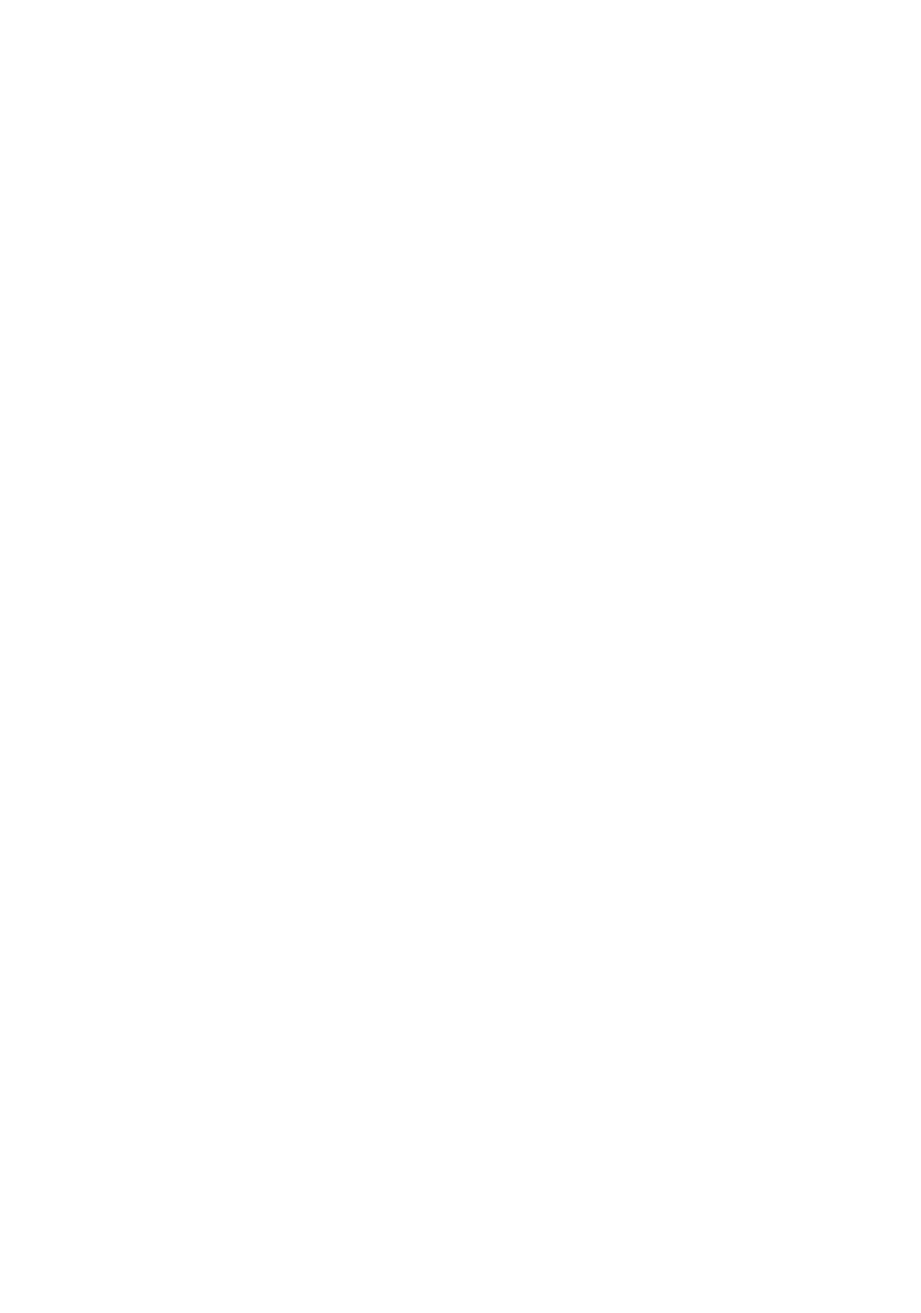
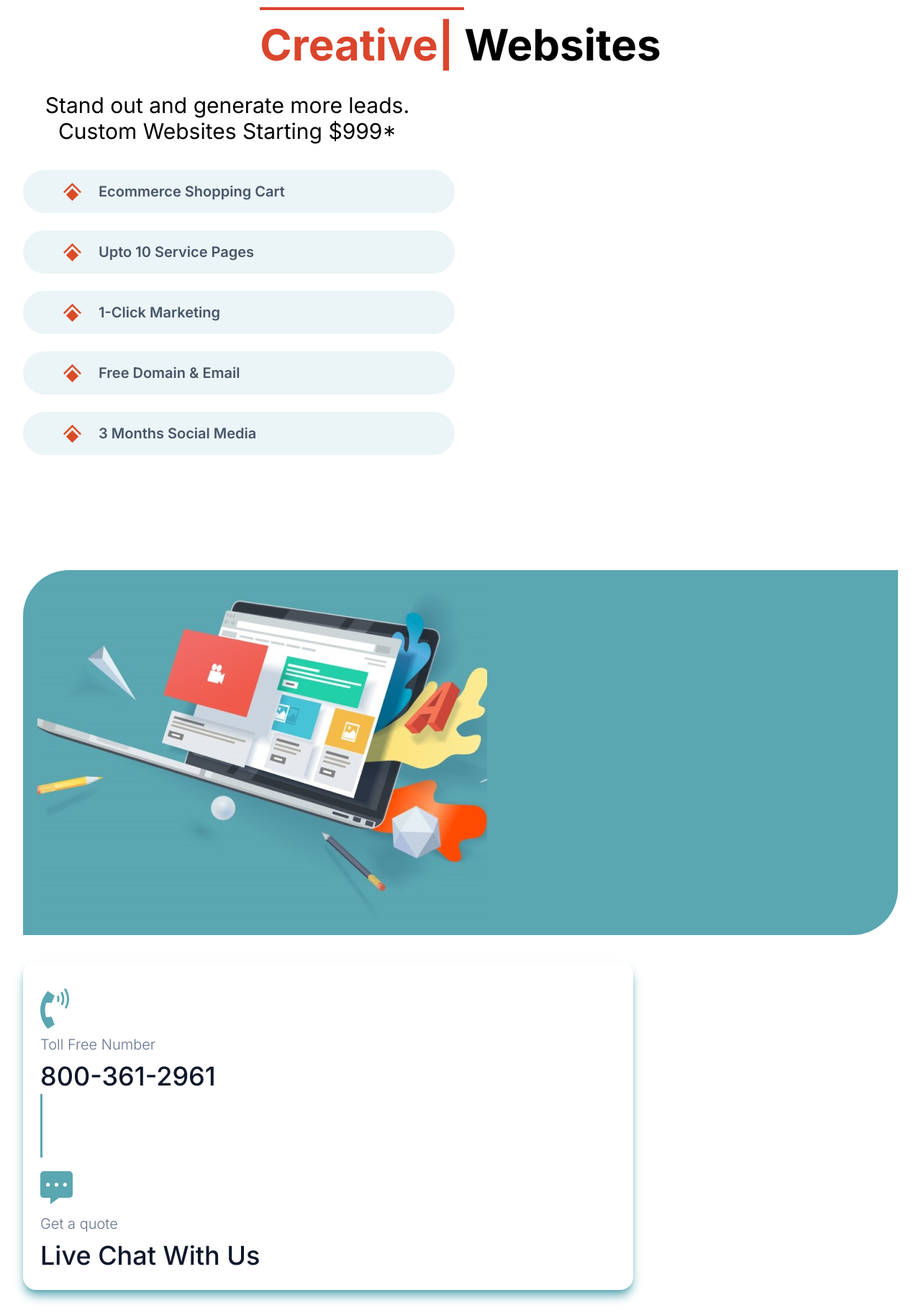
Before and after one commit to popooladayo/Nanoqode, a React (Vite) app: page / in a window 1280 px wide. Shown: the whole page at 72% size. Before the commit the page ends 800 px from the top, so only its background shows below. Built offline with nearby package versions, Linux system fonts and the light colour scheme.

Commit message:
Started with the web design page

```diff
--- a/src/App.jsx
+++ b/src/App.jsx
@@ -1,10 +1,12 @@
 import "./App.css";
+import WebDesign from "./pages/WebDesign";
 
 function App() {
     return (
         <div className="App">
             {/* <h1 className="text-3xl font-inter text-deep-orange">Hello world!</h1>
              */}
+            <WebDesign />
         </div>
     );
 }
--- a/src/Components/Button.jsx
+++ b/src/Components/Button.jsx
@@ -2,8 +2,8 @@ import React from "react";
 
 const Button = ({ children, colour }) => {
     return (
-        <div className={`bg-${colour} px-6 py-4 opacity-[0.9] rounded-md max-w-[253px]`}>
-            <button className="uppercase font-semibold text-white font-inter text-xl">{children}</button>
+        <div className={`bg-${colour} text-center py-4 opacity-[0.9] rounded-md w-[200px] sm:max-w-[253px]`}>
+            <button className="uppercase font-semibold text-white font-inter text-base sm:text-xl">{children}</button>
         </div>
     );
 };
--- a/src/Components/CtaBox.jsx
+++ b/src/Components/CtaBox.jsx
@@ -1,10 +1,10 @@
 import React from "react";
 import { Phone, Message } from "./SVGs";
 
-const CtaBox = () => {
+const CTABox = () => {
     return (
-        <div className="flex items-center justify-around rounded-[18px] p-6 max-w-[848px] shadow-lg shadow-light-blue">
-            <div className="flex gap-10">
+        <div className="items-center justify-around rounded-[18px] p-6 max-w-[848px] shadow-lg shadow-light-blue">
+            <div className="gap-10">
                 <div className="pt-3">
                     <Phone />
                 </div>
@@ -13,8 +13,10 @@ const CtaBox = () => {
                     <p className="text-slate-900 font-medium text-4xl leading-[3rem]">800-361-2961</p>
                 </div>
             </div>
+
             <hr className="h-[89px] w-[.2rem] bg-light-blue" />
-            <div className="flex flex-row-reverse gap-10">
+
+            <div className="flex-row-reverse gap-10">
                 <div className="pt-3">
                     <Message />
                 </div>
@@ -27,4 +29,4 @@ const CtaBox = () => {
     );
 };
 
-export default CtaBox;
+export default CTABox;
--- a/src/Components/Pill.jsx
+++ b/src/Components/Pill.jsx
@@ -1,13 +1,13 @@
 import React from "react";
-import { Diamond } from "./Diamond";
+import { Diamond } from "./SVGs";
 
 const Pill = ({ text }) => {
     return (
-        <div className="bg-very-light-blue flex items-center justify-evenly p-4 max-w-[400px] rounded-full">
+        <div className="bg-very-light-blue flex items-center justify-start space-x-6 py-2 px-14 sm:py-4 max-w-xs sm:max-w-[600px] rounded-full">
             <div>
                 <Diamond />
             </div>
-            <div className="font-semibold text-slate-600 font-inter text-xl capitalize">{text}</div>
+            <div className="font-semibold text-slate-600 font-inter text-base md:text-xl capitalize">{text}</div>
         </div>
     );
 };
--- a/src/Components/SVGs.jsx
+++ b/src/Components/SVGs.jsx
@@ -15,7 +15,7 @@ export const Phone = () => {
     return (
         <>
             <svg width="40" height="60" viewBox="0 0 41 58" fill="none" xmlns="http://www.w3.org/2000/svg">
-                <g clip-path="url(#clip0_12_9)">
+                <g clipPath="url(#clip0_12_9)">
                     <path
                         d="M16.1017 21.1317L20.4254 10.7906L10.7344 4.19629C10.7344 4.19629 -13.2692 30.2738 10.7344 57.9999L20.4254 52.1549L16.1017 40.7648L8.49808 41.3643C8.49808 41.3643 4.47263 30.2738 8.64717 20.6821L16.1017 21.1317Z"
                         fill="#5AA6B1"
@@ -47,7 +47,7 @@ export const Message = () => {
     return (
         <>
             <svg width="45" height="60" viewBox="0 0 52 53" fill="none" xmlns="http://www.w3.org/2000/svg">
-                <g clip-path="url(#clip0_12_40)">
+                <g clipPath="url(#clip0_12_40)">
                     <path
                         d="M46.3935 0H5.60647C2.52291 0 0 2.53723 0 5.6383V37.0718C0 40.1729 2.52291 42.7101 5.60647 42.7101H16.1186V52.859L29.9946 42.7101H46.3935C49.4771 42.7101 52 40.1729 52 37.0718V5.6383C52 2.53723 49.4771 0 46.3935 0ZM12.3342 24.6676C10.6523 24.6676 9.25067 23.258 9.25067 21.5665C9.25067 19.875 10.6523 18.4654 12.3342 18.4654C14.0162 18.4654 15.4178 19.875 15.4178 21.5665C15.4178 23.258 14.0162 24.6676 12.3342 24.6676ZM26.0701 24.6676C24.3881 24.6676 22.9865 23.258 22.9865 21.5665C22.9865 19.875 24.3881 18.4654 26.0701 18.4654C27.752 18.4654 29.1536 19.875 29.1536 21.5665C29.0135 23.258 27.752 24.6676 26.0701 24.6676ZM39.6658 24.6676C37.9838 24.6676 36.5822 23.258 36.5822 21.5665C36.5822 19.875 37.9838 18.4654 39.6658 18.4654C41.3477 18.4654 42.7493 19.875 42.7493 21.5665C42.6092 23.258 41.3477 24.6676 39.6658 24.6676Z"
                         fill="#5AA6B1"
@@ -66,7 +66,7 @@ export const Message = () => {
 export const PageIcon = () => (
     <>
         <svg width="35" height="35" viewBox="0 0 38 49" fill="white" xmlns="http://www.w3.org/2000">
-            <g clip-path="url(#clip0_14_9)">
+            <g clipPath="url(#clip0_14_9)">
                 <path
                     d="M31.6787 35.039C31.4764 34.9385 31.2597 34.8883 31.0429 34.8883C30.4722 34.8883 29.9665 35.2183 29.7209 35.7564L27.6619 40.2762L27.3441 39.695C27.084 39.2215 26.6 38.9274 26.0726 38.9274C25.8197 38.9274 25.5596 38.9991 25.3429 39.1355C24.6566 39.5516 24.411 40.4699 24.8011 41.1873L26.506 44.3224C26.7661 44.8031 27.2501 45.0901 27.7775 45.0901C27.792 45.0901 27.8136 45.0901 27.8281 45.0901C28.3771 45.0685 28.8612 44.7385 29.0924 44.222L32.3577 37.0549C32.7045 36.3016 32.3939 35.3977 31.6787 35.039Z"
                     fill="white"
@@ -116,7 +116,7 @@ export const PageIcon = () => (
 export const FeatureIcon = () => (
     <>
         <svg width="50" height="35" viewBox="0 0 65 37" fill="black" xmlns="http://www.w3.org/2000/svg">
-            <g clip-path="url(#clip0_22_98)">
+            <g clipPath="url(#clip0_22_98)">
                 <path
                     fill-rule="evenodd"
                     clip-rule="evenodd"
@@ -156,7 +156,7 @@ export const ArrowRight = ({ stroke }) => (
 export const Stars = () => (
     <>
         <svg width="116" height="19" viewBox="0 0 116 19" fill="none" xmlns="http://www.w3.org/2000/svg">
-            <g clip-path="url(#clip0_2_1952)">
+            <g clipPath="url(#clip0_2_1952)">
                 <path
                     d="M9.07088 0.612343C9.41462 -0.204115 10.5854 -0.204114 10.9291 0.612346L12.9579 5.43123C13.1029 5.77543 13.4306 6.01061 13.8067 6.0404L19.0727 6.45748C19.9649 6.52814 20.3267 7.62813 19.6469 8.2034L15.6348 11.5987C15.3482 11.8412 15.223 12.2218 15.3106 12.5843L16.5363 17.661C16.744 18.5211 15.7969 19.201 15.033 18.7401L10.5245 16.0196C10.2025 15.8252 9.7975 15.8252 9.47548 16.0196L4.96699 18.7401C4.20311 19.201 3.25596 18.5211 3.46363 17.661L4.68942 12.5843C4.77698 12.2218 4.65182 11.8412 4.36526 11.5987L0.353062 8.2034C-0.326718 7.62813 0.0350679 6.52814 0.927291 6.45748L6.19336 6.0404C6.5695 6.01061 6.89716 5.77543 7.04207 5.43123L9.07088 0.612343Z"
                     fill="#0099FF"
--- /dev/null
+++ b/src/data/staticData.js
@@ -0,0 +1,7 @@
+export const pillLists = [
+    "Ecommerce Shopping Cart",
+    "Upto 10 Service Pages",
+    "1-Click Marketing",
+    "Free Domain & Email",
+    "3 Months Social Media",
+];
--- a/src/pages/WebDesign.jsx
+++ b/src/pages/WebDesign.jsx
@@ -1,7 +1,40 @@
 import React from "react";
 
+import Pill from "../Components/Pill";
+import Button from "../Components/Button";
+import CTABox from "../Components/CtaBox";
+
+import { pillLists } from "../data/staticData";
+import WebsiteMain from "../assets/images/Webiste-Image.jpg";
+
 const WebDesign = () => {
-    return <div>WebDesign</div>;
+    return (
+        <section className="space-y-9">
+            <div className="space-y-9">
+                <h1 className="font-bold text-4xl md:text-6xl">
+                    <span className="text-deep-orange border-t-[4px] border-deep-orange pt-3 ">Creative| </span>
+                    Websites
+                </h1>
+                <p className="font-sm md:font-normal text-xl md:text-3xl max-w-[30ch]">
+                    Stand out and generate more leads. Custom Websites Starting $999*
+                </p>
+                <div className="space-y-6 text-left">
+                    {pillLists.map((pill, index) => (
+                        <Pill text={pill} key={index} />
+                    ))}
+                </div>
+                <div className="w-max m-auto">
+                    <Button colour="deep-orange">book a free consult</Button>
+                </div>
+            </div>
+            <div className="bg-light-blue p-5 rounded-tl-[4rem] rounded-br-[4rem]">
+                <img src={WebsiteMain} alt="Website main" />
+            </div>
+            <div>
+                <CTABox />
+            </div>
+        </section>
+    );
 };
 
 export default WebDesign;
```
Also changed, not shown: src/assets/images/Webiste-Image.jpg (added).
